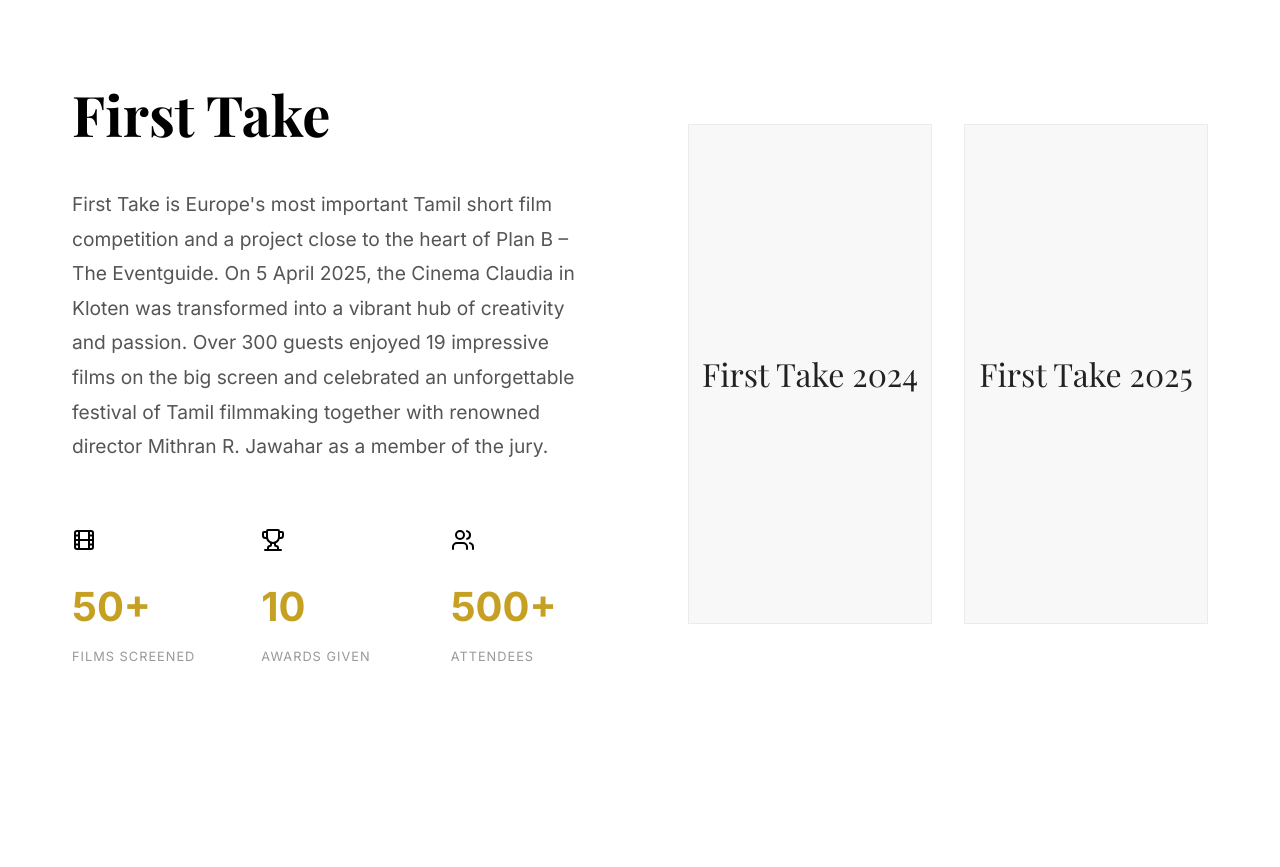
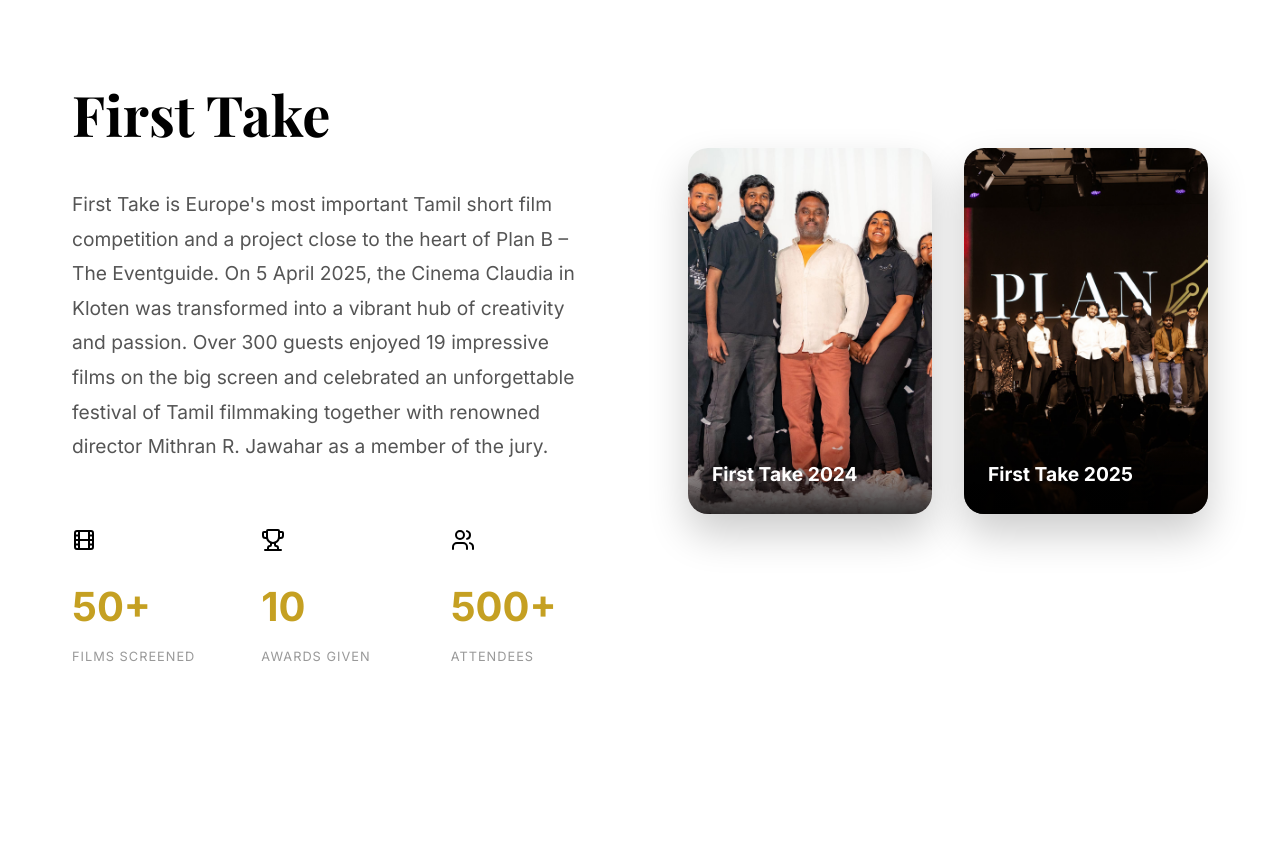
Before and after one commit to IONHAX04/PLAN-B-V1, a React (Vite) app: page /v2 in a window 1280 px wide. Shown: the part 5620-6487 px from the top of the page. Built offline with nearby package versions, Linux system fonts and the light colour scheme; a web font is replaced by a local one.

Commit message:
home page and film factory

```diff
--- a/src/pages/01-Home/Home.css
+++ b/src/pages/01-Home/Home.css
@@ -899,6 +899,38 @@
   }
 }
 
+/* Filmfactory Home Visual */
+.ff-media-visual {
+  width: 100%;
+  aspect-ratio: 4/5;
+  position: relative;
+  border-radius: 30px;
+  overflow: hidden;
+  box-shadow: 0 30px 60px rgba(0,0,0,0.4);
+}
+
+.ff-media-visual img {
+  width: 100%;
+  height: 100%;
+  object-fit: cover;
+  transition: transform 0.6s ease;
+}
+
+.ff-media-visual:hover img {
+  transform: scale(1.05);
+}
+
+.ff-visual-overlay {
+  position: absolute;
+  inset: 0;
+  background: radial-gradient(circle at center, transparent, rgba(0,0,0,0.6));
+  display: flex;
+  align-items: center;
+  justify-content: center;
+  color: var(--accent);
+  opacity: 0.8;
+}
+
 .quote-text {
   font-size: 1.05rem;
   font-style: italic;
--- a/src/pages/01-Home/Home.tsx
+++ b/src/pages/01-Home/Home.tsx
@@ -34,6 +34,7 @@
 import partner5 from '../../assets/partners/Partner5.jpg';
 import partner6 from '../../assets/partners/Partner6.jpg';
 import partner7 from '../../assets/partners/Partner7.jpg';
+import ffHero from '../../assets/filmFactory/The-film-factory1.jpg';
 
 const partnerImages = [partner1, partner2, partner3, partner4, partner5, partner6, partner7];
 
@@ -164,11 +165,11 @@
               variants={fadeInUp}
               whileInView="whileInView"
               viewport={{ once: true }}
-              className="ff-media-placeholder"
+              className="ff-media-visual"
             >
-              <div className="placeholder-inner">
-                <Film size={64} />
-                <span>Cinematic Excellence</span>
+              <img src={ffHero} alt="Filmfactory Excellence" />
+              <div className="ff-visual-overlay">
+                <Film size={32} />
               </div>
             </motion.div>
           </div>
--- a/src/pages/04-Filmfactory/FilmfactoryV2.css
+++ b/src/pages/04-Filmfactory/FilmfactoryV2.css
@@ -121,3 +121,48 @@
     height: 42vh;
   }
 }
+
+/* Film Posters */
+.ff-posters-visual {
+  display: grid;
+  grid-template-columns: 1fr 1fr;
+  gap: 2rem;
+  margin-top: 3rem;
+}
+
+.poster-wrapper-v2 {
+  position: relative;
+  border-radius: 20px;
+  overflow: hidden;
+  box-shadow: 0 20px 40px rgba(0,0,0,0.2);
+  transition: transform 0.4s ease;
+  aspect-ratio: 2/3;
+}
+
+.poster-wrapper-v2:hover {
+  transform: translateY(-10px) scale(1.02);
+}
+
+.poster-wrapper-v2 img {
+  width: 100%;
+  height: 100%;
+  object-fit: cover;
+}
+
+.poster-label-v2 {
+  position: absolute;
+  bottom: 0;
+  left: 0;
+  right: 0;
+  padding: 1.5rem;
+  background: linear-gradient(to top, rgba(0,0,0,0.8), transparent);
+  color: white;
+  font-weight: 700;
+  font-size: 1.2rem;
+}
+
+@media (max-width: 768px) {
+  .ff-posters-visual {
+    grid-template-columns: 1fr;
+  }
+}
--- a/src/pages/04-Filmfactory/FilmfactoryV2.tsx
+++ b/src/pages/04-Filmfactory/FilmfactoryV2.tsx
@@ -3,6 +3,12 @@
 import { Film, Users, Trophy, Clapperboard, Calendar } from 'lucide-react';
 import Lenis from 'lenis';
 import { filmfactoryContent } from '../../data/mockData';
+import poster2024 from '../../assets/filmFactory/First-take-2024.jpg';
+import poster2025 from '../../assets/filmFactory/First-take-2025.jpg';
+import ffImg1 from '../../assets/filmFactory/The-film-factory1.jpg';
+import ffImg2 from '../../assets/filmFactory/The-film-factory2.jpg';
+import ffImg3 from '../../assets/filmFactory/The-film-factory3.jpg';
+import ffImg4 from '../../assets/filmFactory/The-film-factory4.jpg';
 import './Filmfactory.css';
 import './FilmfactoryV2.css';
 
@@ -65,28 +71,16 @@
               style={{ opacity: carouselOpacity, scale: carouselScale, rotate: carouselRotate }}
             >
               <div>
-                <img
-                  src="https://images.unsplash.com/photo-1529139574466-a303027c1d8b?q=80&w=1887&auto=format&fit=crop"
-                  alt="Plan B visual 1"
-                />
+                <img src={ffImg1} alt="Plan B Filmfactory 1" />
               </div>
               <div>
-                <img
-                  src="https://images.unsplash.com/photo-1507035895480-2b3156c31fc8?q=80&w=1887&auto=format&fit=crop"
-                  alt="Plan B visual 2"
-                />
+                <img src={ffImg2} alt="Plan B Filmfactory 2" />
               </div>
               <div>
-                <img
-                  src="https://images.unsplash.com/photo-1503342217505-b0a15ec3261c?q=80&w=1888&auto=format&fit=crop"
-                  alt="Plan B visual 3"
-                />
+                <img src={ffImg3} alt="Plan B Filmfactory 3" />
               </div>
               <div>
-                <img
-                  src="https://images.unsplash.com/photo-1519085360753-af0119f7cbe7?q=80&w=1887&auto=format&fit=crop"
-                  alt="Plan B visual 4"
-                />
+                <img src={ffImg4} alt="Plan B Filmfactory 4" />
               </div>
             </motion.div>
           </div>
@@ -113,8 +107,14 @@
                 </div>
               </div>
               <div className="ff-posters-visual">
-                <div className="poster-2024">First Take 2024</div>
-                <div className="poster-2025">First Take 2025</div>
+                <div className="poster-wrapper-v2">
+                  <img src={poster2024} alt="First Take 2024" />
+                  <div className="poster-label-v2">First Take 2024</div>
+                </div>
+                <div className="poster-wrapper-v2">
+                  <img src={poster2025} alt="First Take 2025" />
+                  <div className="poster-label-v2">First Take 2025</div>
+                </div>
               </div>
             </div>
           </div>
```
